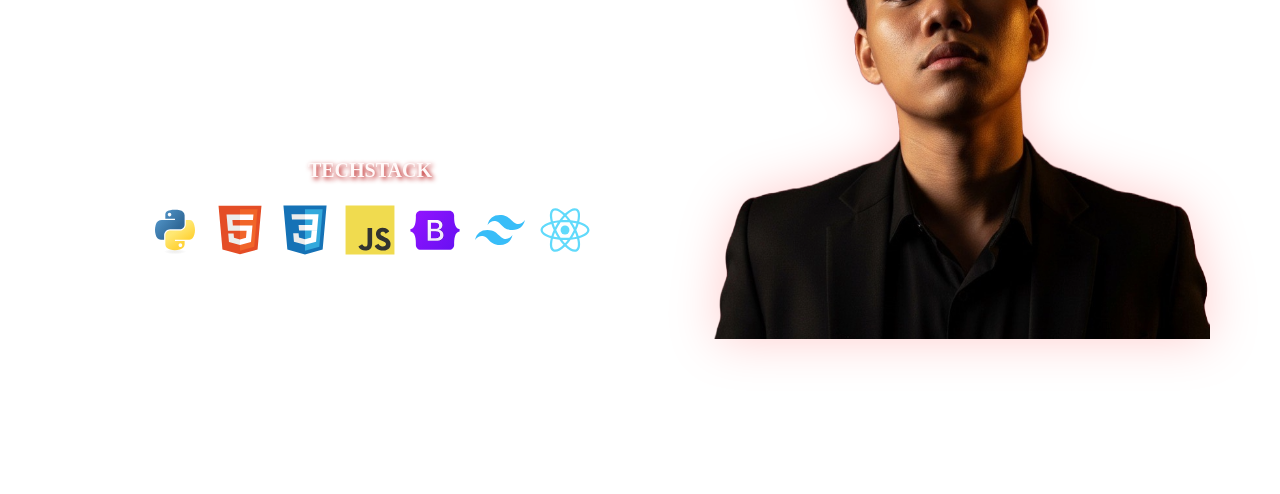
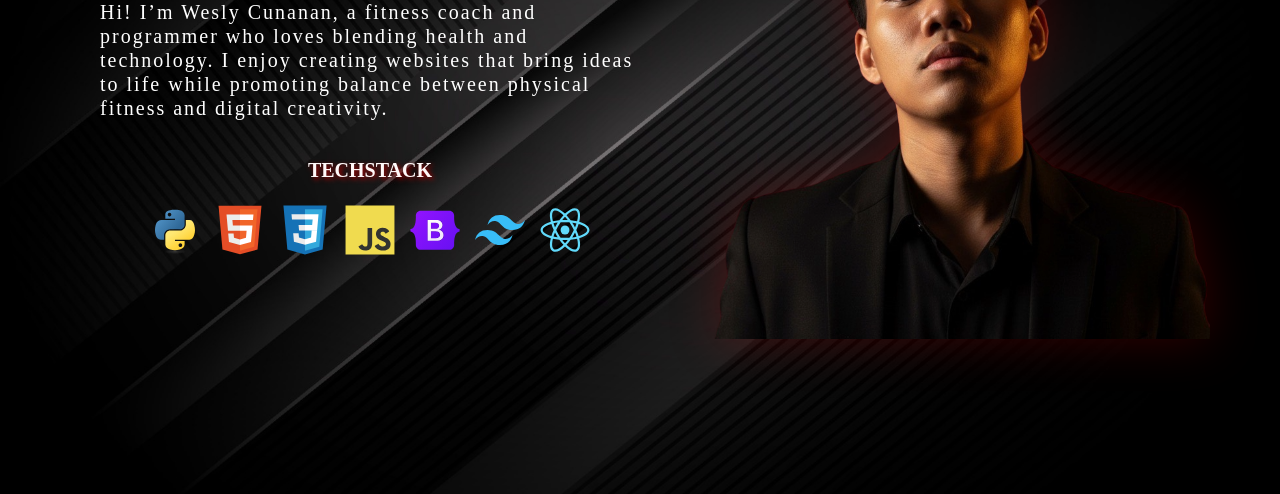
Before and after one commit to Ohtomax/Portfolio, a plain HTML site: page index.html in a window 1280 px wide. Shown: the part 306-800 px from the top of the page. Drawn offline with nearby package versions, Linux system fonts and the light colour scheme.

Commit message:
Update homepage.css
background changes

```diff
--- a/homepage.css
+++ b/homepage.css
@@ -5,7 +5,7 @@
 }
 
 body {
-    background-image: url('imgfolder/background4.jpg');
+    background-image: url('background4.jpg');
     background-size: cover;
     color: white;
     font-family: red serif;
@@ -303,4 +303,5 @@ body {
         text-align: center;
     }
 
+
 }
```
